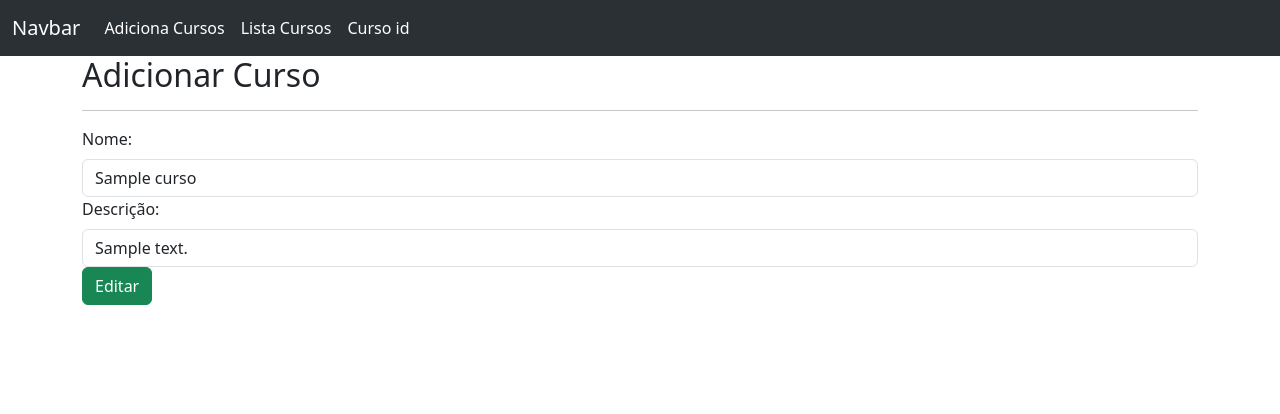
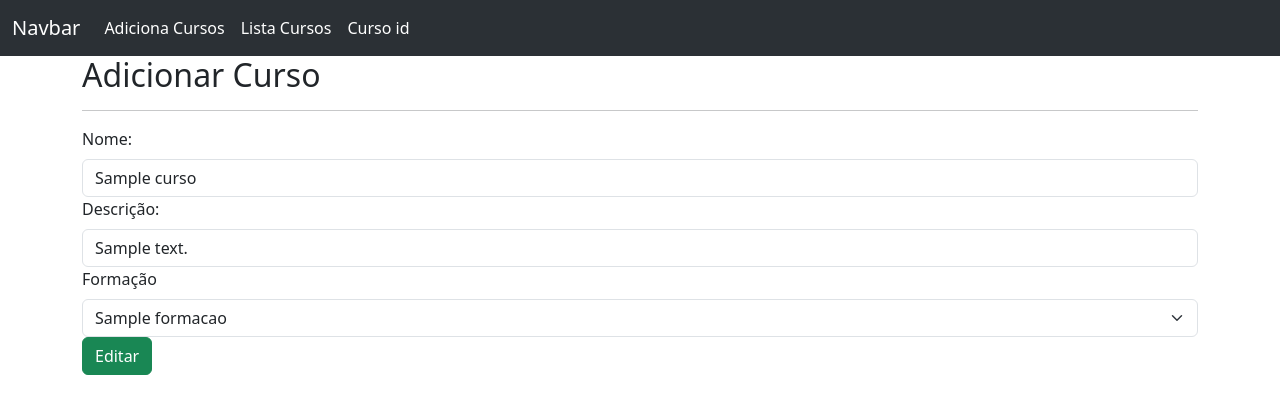
Before and after one commit to marcoguarato15/pythondev, a Flask app: page /put_curso/1 in a window 1280 px wide. Shown: the top 414 px of the page. Run offline with Flask 3, Linux system fonts and the light colour scheme; tables that the repository leaves empty hold one stand-in row (values such as "Sample post"); parts of the project's set-up code (start-up, migrations or seed data) failed here and were passed over.

Commit message:
Adição de curso com formação validado e completo

```diff
--- a/APIFlask/api/models/curso_model.py
+++ b/APIFlask/api/models/curso_model.py
@@ -10,4 +10,4 @@ class Curso(db.Model):
     data_criacao = db.Column(db.Date, nullable=False)
 
     formacao_id = db.Column(db.Integer, db.ForeignKey("formacao.id"))
-    foramcao = db.relationship(formacao_model.Formacao, backref=db.backref("cursos", lazy="dynamic"))
+    formacao = db.relationship(formacao_model.Formacao, backref=db.backref("cursos", lazy="dynamic"))
--- a/APIFlask/api/schemas/curso_schema.py
+++ b/APIFlask/api/schemas/curso_schema.py
@@ -6,9 +6,9 @@ class CursoSchema(ma.SQLAlchemyAutoSchema):
     class Meta:
         model = curso_model.Curso
         _load_instance = True
-        fields = ("id", "nome", "descricao","data_criacao", "formacao")
+        fields = ("id", "nome", "descricao","data_criacao", "formacao_id")
 
     nome = fields.String(required=True)
     descricao = fields.String(required=True)
     data_criacao = fields.Date(dump_only=True)
-    formacao = fields.Integer(required=True)
+    formacao_id = fields.Integer(required=True)
--- a/APIFlask/api/services/curso_service.py
+++ b/APIFlask/api/services/curso_service.py
@@ -2,7 +2,7 @@ from ..models import curso_model
 from api import db
 
 def cadastrar_curso(curso):
-    curso_bd = curso_model.Curso(nome=curso.nome, descricao=curso.descricao, data_criacao=curso.data_criacao, formacao=curso.formacao)
+    curso_bd = curso_model.Curso(nome=curso.nome, descricao=curso.descricao, data_criacao=curso.data_criacao, formacao_id=curso.formacao_id)
 
     db.session.add(curso_bd)
     db.session.commit()
@@ -18,7 +18,10 @@ def listar_curso_id(id):
     return curso
 
 def alterar_curso(id, nome, descricao,formacao):
-    curso = curso_model.Curso.query.filter_by(id=id).update({"nome":nome, "descricao":descricao, "formacao":formacao})
+    curso = curso_model.Curso.query.get(id)
+    curso.nome = nome
+    curso.descricao = descricao
+    curso.formacao_id = formacao
     db.session.commit()
     return curso
 
--- a/APIFlask/run.py
+++ b/APIFlask/run.py
@@ -1,9 +1,10 @@
 from api import app
 from flask import render_template, request, flash, redirect, url_for
-from api.views.curso_views import CursoList
 from api.schemas.curso_schema import CursoSchema
-from api.services import curso_service
+from api.schemas.formacao_schema import FormacaoSchema
+from api.services import curso_service, formacao_service
 from api.entidades.curso import Curso
+from api.entidades.formacao import Formacao
 
 @app.route("/cursos")
 def cursos():
@@ -24,23 +25,31 @@ def curso_id(id):
 
 @app.route("/add_curso", methods=["GET","POST"])
 def add_curso():
+    formacoes = formacao_service.listar_formacoes()
+    print(formacoes)
     if request.method == "POST":
-        if (nome := request.form.get("nome")) and (descricao := request.form.get("descricao")):
+        if (nome := request.form.get("nome")) and (descricao := request.form.get("descricao")) and (formacao_id := request.form.get("formacao_id")):
             schema = CursoSchema()
             validate = schema.validate(request.form)
+            print(validate)
             if validate:
                 flash(f"Preencha os campos: {validate}", "error")
             else:
-                curso = curso_service.cadastrar_curso(Curso(nome, descricao))
+                print(nome, descricao, formacao_id)
+                curso = curso_service.cadastrar_curso(Curso(nome=nome, descricao=descricao, formacao_id=formacao_id))
                 if curso:
                     flash("Curso cadastrado com sucesso","success")
                 else:
                     flash("Falha ao cadastrar curso","error")
-    return render_template("add_curso.html")
+        else:
+            flash("Preencha todos os campos","error")
+
+    return render_template("add_curso.html", formacoes=formacoes)
 
 @app.route("/put_curso/<int:id>", methods=["GET", "POST"])
 def put_curso(id):
     schema = CursoSchema()
+    formacoes = formacao_service.listar_formacoes()
     if request.method == "POST":
         if (nome := request.form.get("nome")) and (descricao := request.form.get("descricao")):
             validate = schema.validate(request.form)
@@ -57,7 +66,7 @@ def put_curso(id):
 
     curso = curso_service.listar_curso_id(id)
 
-    return render_template('put_curso.html', curso=schema.dump(curso))
+    return render_template('put_curso.html', curso=schema.dump(curso), formacoes=formacoes)
 
 @app.route("/del_curso/<int:id>", methods=["GET", "POST"])
 def del_curso(id):
--- a/APIFlask/templates/lista.html
+++ b/APIFlask/templates/lista.html
@@ -10,6 +10,7 @@
             <th scope="col">Nome</th>
             <th scope="col">Descrição</th>
             <th scope="col">Data de Criação</th>
+            <th scope="col">Formação</th>
             <th scope="col">Ações</th>
         </tr>
     </thead>
@@ -21,6 +22,7 @@
             <td>{{curso.nome}}</td>
             <td>{{curso.descricao}}</td>
             <td>{{curso.data_criacao}}</td>
+            <td>{{curso.formacao_id}}</td>
             <td>
                 <a class="btn btn-warning" href="{{url_for('put_curso', id=curso.id)}}">Editar</a>
                 <a class="btn btn-danger" onclick="confirm('Deseja excluir o curso?')" href="{{url_for('del_curso', id=curso.id)}}">Deletar</a>
--- a/APIFlask/templates/put_curso.html
+++ b/APIFlask/templates/put_curso.html
@@ -11,6 +11,19 @@
     <label for="descricao" class="form-label">Descrição:</label>
     <input type="text" class="form-control" value="{{curso.descricao}}" name="descricao" id="descricao">
 </div>
+<div>
+    <label class="form-label" for="formacao_id">Formação</label>
+    <select class="form-select" name="formacao_id" id="formacao_id">
+        <option value="" disabled>Formações</option>
+        {% for formacao in formacoes %}
+            {% if curso.formacao_id == formacao.id %}
+                <option value="{{formacao.id}}" selected>{{formacao.nome}}</option>
+            {% else %}
+                <option value="{{formacao.id}}">{{formacao.nome}}</option>
+            {% endif %}
+        {% endfor %}
+    </select>
+</div>
 <button class="btn btn-success">Editar</button>
 </form>
 {% endblock conteudo %}
```
Also changed, not shown: APIFlask/api/entidades/curso.py (+7 -7 lines), APIFlask/api/views/curso_views.py (+23 -20 lines), APIFlask/templates/add_curso.html (+9 -0 lines).
